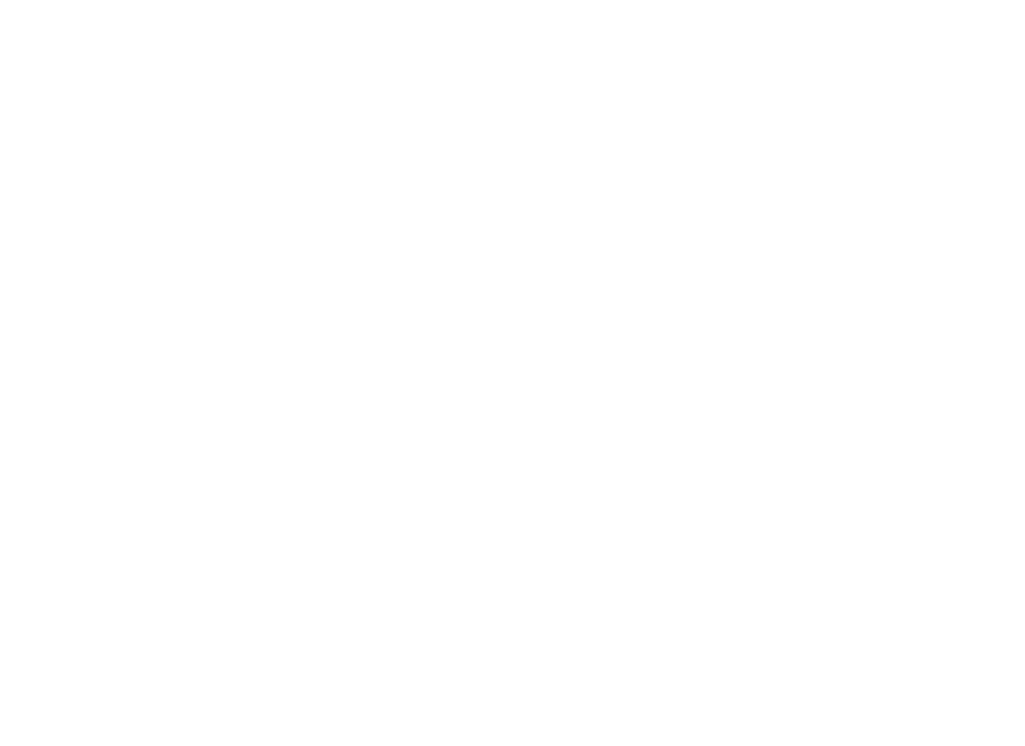
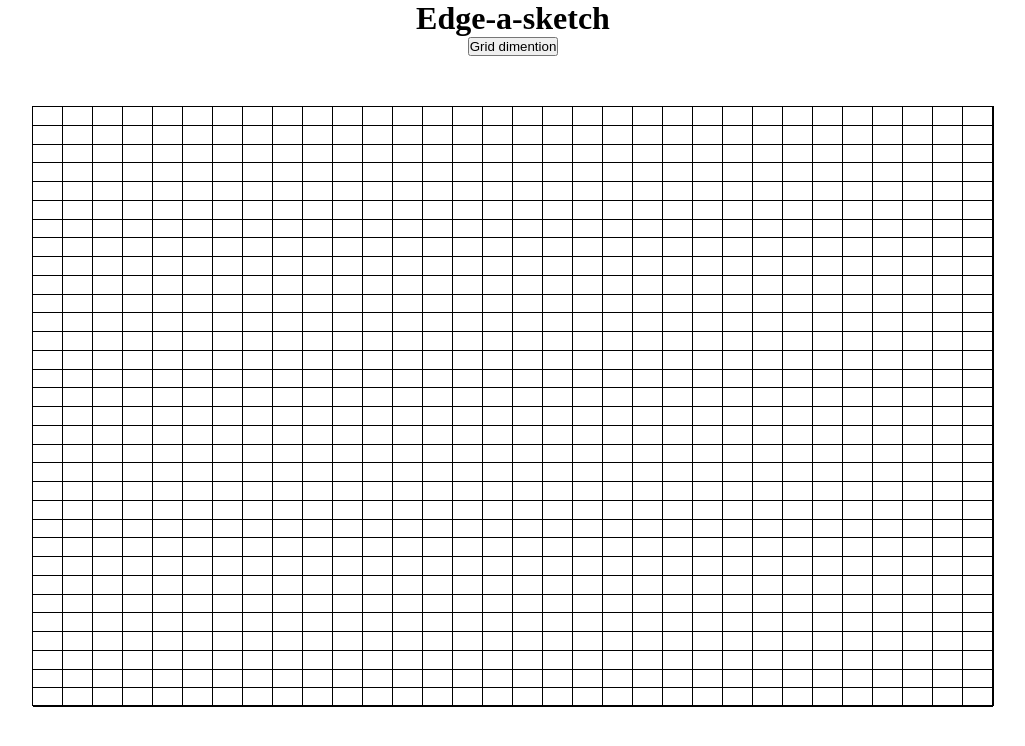
Before and after one commit to rjeunen/edgeASketch-top, a plain HTML site: page index.html in a window 1280 px wide. Shown: the whole page, without its empty margins (127-1152 px from the left). Drawn offline with Linux system fonts and the light colour scheme.

Commit message:
added title, function to create divs, function to erase current div and set next requested div

```diff
--- a/app.js
+++ b/app.js
@@ -0,0 +1,36 @@
+const container = document.querySelector('#container');
+const gridDimentionButton = document.querySelector('#gridDimentionButton');
+
+const totalWidthContainer = 960;
+const totalHeightContainer = 600;
+
+gridDimentionButton.addEventListener('click', ()=>{
+    let newGridSize = parseInt(prompt('Enter a gridSize'));
+    while(newGridSize > 100){
+        newGridSize = parseInt(prompt('Enter a gridSize'));
+    }
+    eraseGrid();
+    makeGrid(newGridSize);
+});
+
+const makeGrid = function(numberOfDivs){
+    for(i = 0; i < (numberOfDivs * numberOfDivs); i++){
+        const div = document.createElement('div');
+        div.classList.add('divOfGrid');
+        div.style.width = `${totalWidthContainer / numberOfDivs}px`;
+        div.style.height = `${totalHeightContainer / numberOfDivs}px`;
+        div.style.borderRight = '1px solid black';
+        div.style.borderBottom = '1px solid black';
+        container.appendChild(div);
+    }
+}
+
+function eraseGrid(){
+    const divsToErase = document.querySelectorAll('.divOfGrid');
+    divsToErase.forEach(divToErase => {
+        container.removeChild(divToErase);
+    });
+}
+
+//refreshing the page - app starts with a 16 by 16 grid.
+makeGrid(32);
--- a/index.html
+++ b/index.html
@@ -7,6 +7,10 @@
     <title>Edge-a-sketch</title>
 </head>
 <body>
+    <h1>Edge-a-sketch</h1>
+    <div class="buttonContainer">
+        <button id="gridDimentionButton">Grid dimention</button>
+    </div>
     <div id="container"></div>
     <script src="app.js"></script>
 </body>
--- a/styles.css
+++ b/styles.css
@@ -2,8 +2,15 @@
     box-sizing: border-box;
     margin: 0;
     padding: 0;
+    text-align: center;
 }
 
 #container{
-    max-width: 960px;
+    margin: 0 auto;
+    margin-top: 50px;
+    border: 1px solid black;
+    max-width: 962px;
+    height: 600px;
+    display: flex;
+    flex-wrap: wrap;
 }
```
